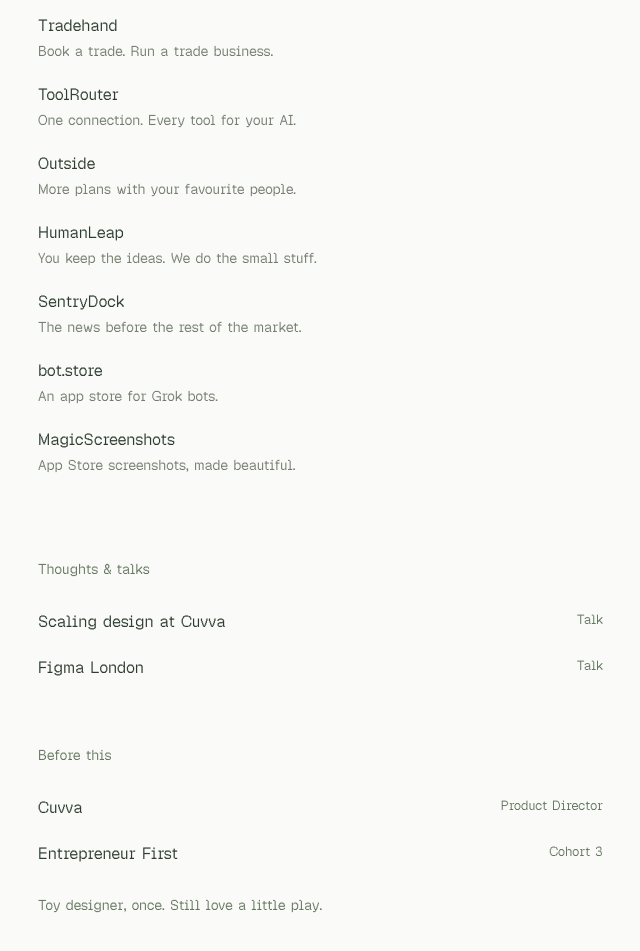
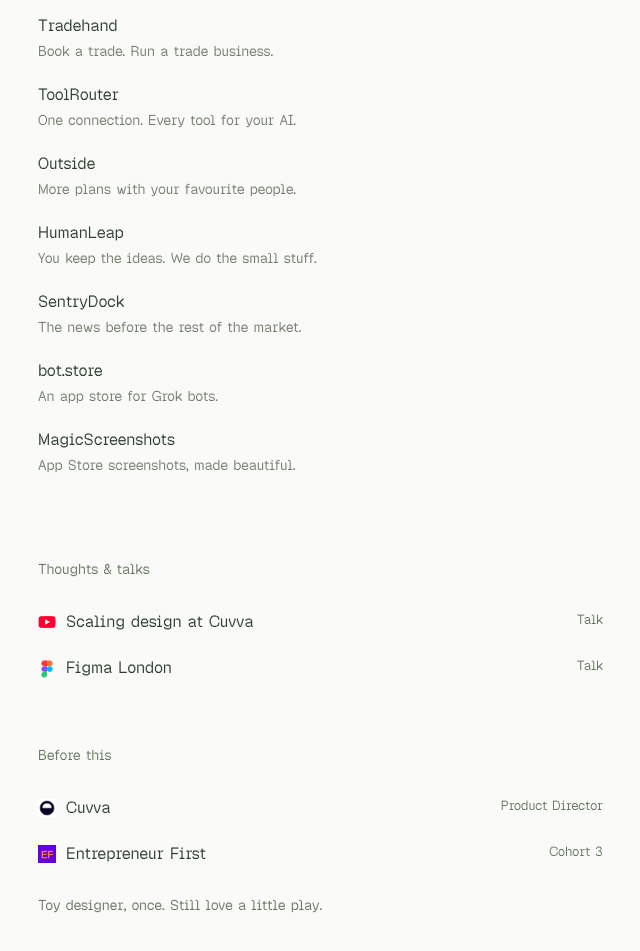
Before and after one commit to Blakefolgado/blakefolgado.com, a website with bundled scripts: page index.html in a window 1280 px wide. Shown: the part 353-1304 px from the top of the page, without its empty margins (212-852 px from the left). Built offline with nearby package versions, Linux system fonts and the light colour scheme.

Commit message:
Add small brand logos to talks and previous work
Place YouTube beside the Cuvva video, Figma beside Figma London, and Cuvva and Entrepreneur First icons beside their previous-work rows. Serve the new official assets locally and keep decorative images out of accessible link names. Rebuilt and browser-verified all four images load and align with their labels.

```diff
--- a/index.html
+++ b/index.html
@@ -57,13 +57,13 @@
       </dialog>
       <section class="notes-section" aria-labelledby="thoughts-heading">
         <h2 id="thoughts-heading">Thoughts &amp; talks</h2>
-        <a href="https://www.youtube.com/watch?v=6wkWyox00ec" target="_blank" rel="noopener noreferrer"><span>Scaling design at Cuvva</span><small>Talk</small></a>
-        <a href="https://www.youtube.com/watch?v=zj4K_iMKTIY&amp;t=2405s" target="_blank" rel="noopener noreferrer"><span>Figma London</span><small>Talk</small></a>
+        <a href="https://www.youtube.com/watch?v=6wkWyox00ec" target="_blank" rel="noopener noreferrer"><span class="link-label"><img src="/assets/logos/youtube.png" width="18" height="18" alt="">Scaling design at Cuvva</span><small>Talk</small></a>
+        <a href="https://www.youtube.com/watch?v=zj4K_iMKTIY&amp;t=2405s" target="_blank" rel="noopener noreferrer"><span class="link-label"><img src="/assets/logos/figma.svg" width="18" height="18" alt="">Figma London</span><small>Talk</small></a>
       </section>
       <section class="notes-section older" aria-labelledby="older-heading">
         <h2 id="older-heading">Before this</h2>
-        <a href="https://www.cuvva.com" target="_blank" rel="noopener noreferrer"><span>Cuvva</span><small>Product Director</small></a>
-        <a href="https://www.joinef.com" target="_blank" rel="noopener noreferrer"><span>Entrepreneur First</span><small>Cohort 3</small></a>
+        <a href="https://www.cuvva.com" target="_blank" rel="noopener noreferrer"><span class="link-label"><img src="/assets/cuvva.png" width="18" height="18" alt="">Cuvva</span><small>Product Director</small></a>
+        <a href="https://www.joinef.com" target="_blank" rel="noopener noreferrer"><span class="link-label"><img src="/assets/joinef.png" width="18" height="18" alt="">Entrepreneur First</span><small>Cohort 3</small></a>
         <p>Toy designer, once. Still love a little play.</p>
       </section>
     </main>
--- a/src/style.css
+++ b/src/style.css
@@ -57,6 +57,8 @@ li small { display: block; font-size: 14px; color: #737d6d; margin-top: 6px; }
 .notes-section { max-width: 565px; margin: 54px 0 0; }
 .notes-section h2 { font-size: 14px; font-weight: 400; color: #667760; margin: 0 0 21px; }
 .notes-section a { display: flex; justify-content: space-between; gap: 18px; padding: 10px 0; font-size: 16px; line-height: 1.65; }
+.link-label { display: inline-flex; align-items: center; gap: 10px; }
+.link-label img { width: 18px; height: 18px; object-fit: contain; flex-shrink: 0; }
 .notes-section small { flex-shrink: 0; color: #667760; font-size: 13px; }
 .notes-section p { font-size: 14px; line-height: 1.7; color: #667760; margin: 16px 0 70px; }
 @media (max-width: 700px) {
```
Also changed, not shown: assets/logos/README.md, assets/logos/figma.svg (added), assets/logos/youtube.png (added).
